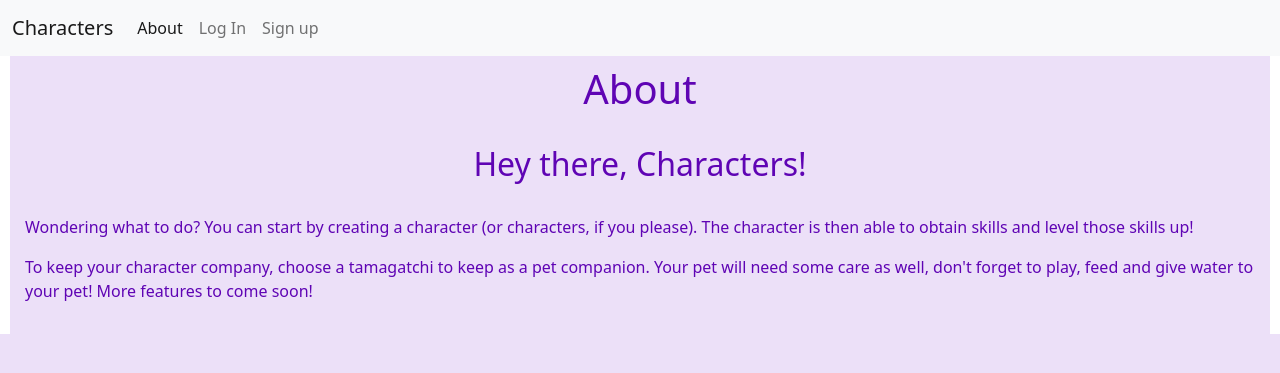
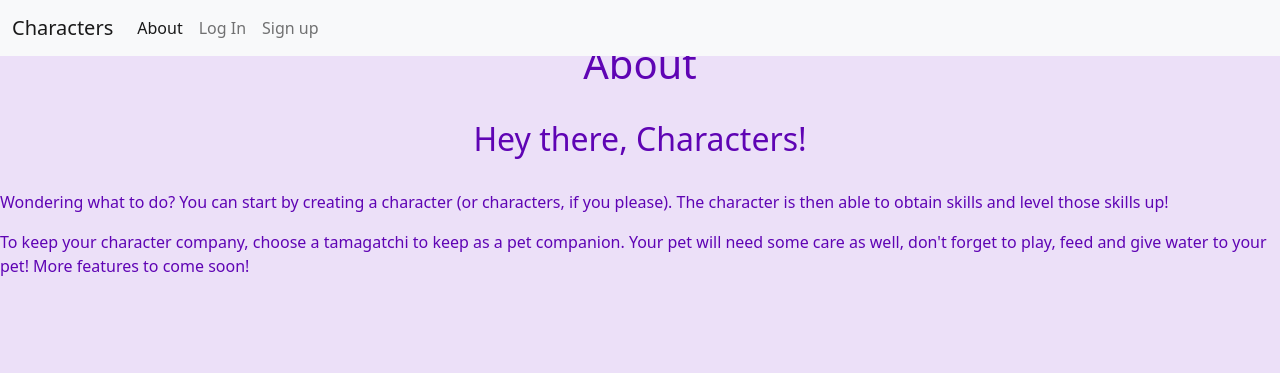
Before and after one commit to Jeal3R5/Unit4_Characters, a Django app: page /about/ in a window 1280 px wide. Shown: the top 373 px of the page. Run offline with Django 4.2, Linux system fonts and the light colour scheme.

```diff
--- a/main_app/static/css/style.css
+++ b/main_app/static/css/style.css
@@ -51,8 +51,8 @@ header {
 main {
     background-color: #ECE0F8;
     color: #5f04b4;
-    margin: 10px;
-    padding: 15px;
+    /* margin: 10px;
+    padding: 15px; */
 }
 
 
```
